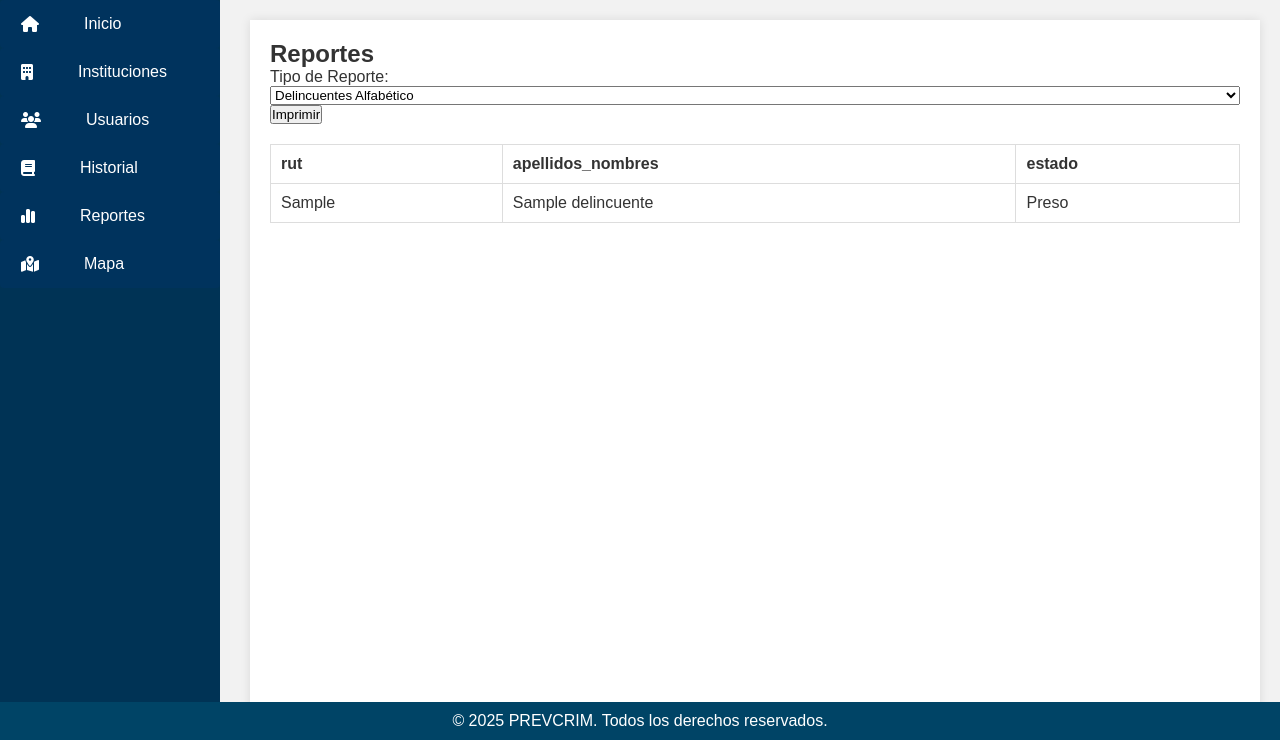
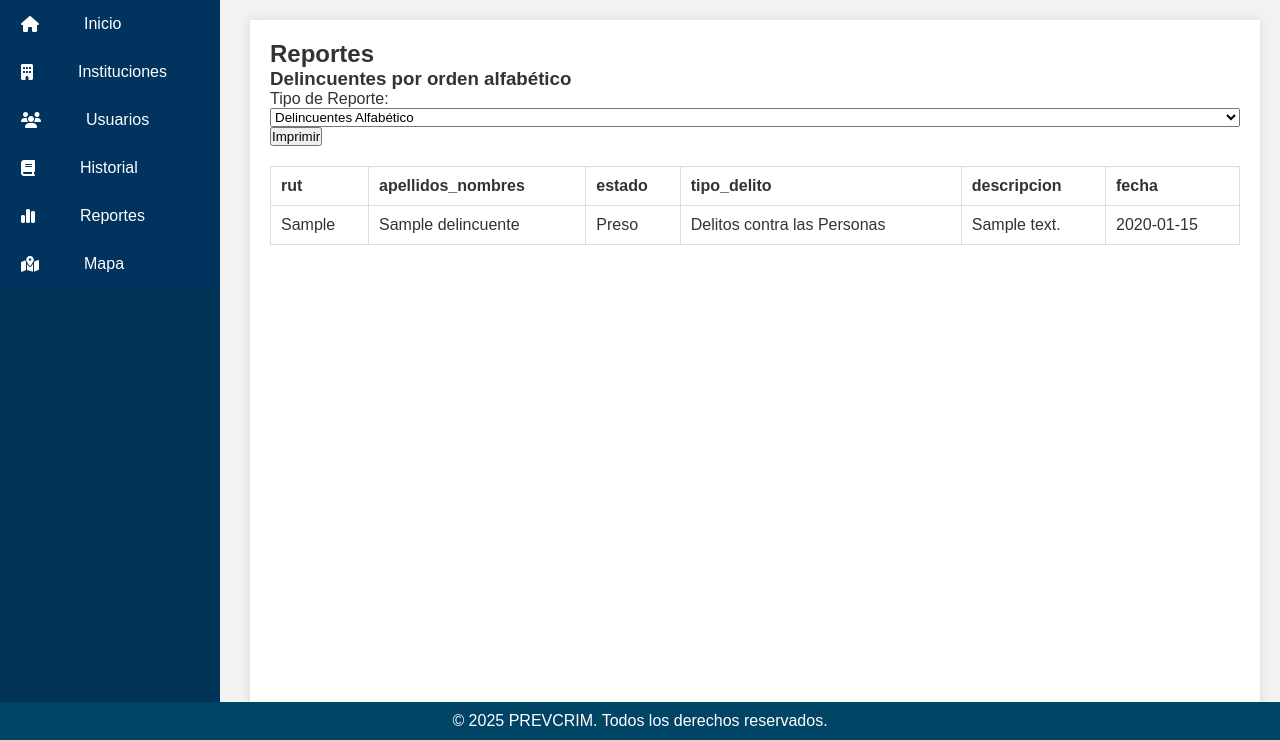
Before and after one commit to Nkspl/Prevcrim-master, a PHP site: page /reportes.php in a window 1280 px wide. Shown: the part 60-800 px from the top of the page. Run offline with PHP 8.4, Linux system fonts and the light colour scheme; the visitor is signed in with stand-in values (Sample User, id 1); data comes from the database, SQL or seed files in the repository; tables that the repository leaves empty hold one stand-in row (values such as "Sample post").

Commit message:
Extend report filters and display type

```diff
--- a/reportes.php
+++ b/reportes.php
@@ -8,6 +8,18 @@ if (!isset($_SESSION['user_id'])) {
 require_once 'config.php';
 
 $reporte = $_GET['reporte'] ?? 'alfabetico';
+$reporte_nombres = [
+    'alfabetico'              => 'Delincuentes por orden alfabético',
+    'por_delito'              => 'Delincuentes por Delito',
+    'por_comuna_domicilio'    => 'Delincuentes por Comuna de Residencia',
+    'por_comuna_visto'        => 'Delincuentes por Última Comuna Vista',
+    'parentesco'              => 'Delincuentes con Parentesco',
+    'delitos_por_sector_fecha'=> 'Delitos por Comuna/Sector y Fecha',
+    'historico_delitos_sector'=> 'Histórico de Delitos por Sector',
+    'busqueda_global'         => 'Búsqueda Global',
+    'ranking_comunas'         => 'Ranking de Comunas',
+    'mapa_delitos'            => 'Mapa de Delitos',
+];
 $inicio  = $_GET['inicio']  ?? '';
 $fin     = $_GET['fin']     ?? '';
 $comuna  = trim($_GET['comuna']  ?? '');
@@ -23,10 +35,15 @@ function fetchAll($pdo, $sql, $params = []) {
 $datos = [];
 switch ($reporte) {
     case 'alfabetico':
-        $datos = fetchAll($pdo, 'SELECT rut, apellidos_nombres, estado FROM delincuente ORDER BY apellidos_nombres');
+        $sql = "SELECT d.rut, d.apellidos_nombres, d.estado, td.nombre AS tipo_delito, dl.descripcion, dl.fecha
+                FROM delincuente d
+                LEFT JOIN delito dl ON dl.delincuente_id = d.id
+                LEFT JOIN tipo_delito td ON dl.tipo_id = td.id
+                ORDER BY d.apellidos_nombres";
+        $datos = fetchAll($pdo, $sql);
         break;
     case 'por_delito':
-        $sql = "SELECT td.nombre AS delito, d.rut, d.apellidos_nombres
+        $sql = "SELECT td.nombre AS delito, dl.descripcion, d.rut, d.apellidos_nombres, dl.fecha
                 FROM delincuente d
                 JOIN delito dl ON dl.delincuente_id = d.id
                 JOIN tipo_delito td ON dl.tipo_id = td.id
@@ -34,13 +51,20 @@ switch ($reporte) {
         $datos = fetchAll($pdo, $sql);
         break;
     case 'por_comuna_domicilio':
-        $sql = "SELECT TRIM(SUBSTRING_INDEX(domicilio, ',', -1)) AS comuna, rut, apellidos_nombres
-                FROM delincuente ORDER BY comuna, apellidos_nombres";
+        $sql = "SELECT TRIM(SUBSTRING_INDEX(d.domicilio, ',', -1)) AS comuna, d.rut, d.apellidos_nombres,
+                       td.nombre AS delito, dl.descripcion, dl.fecha
+                FROM delincuente d
+                LEFT JOIN delito dl ON dl.delincuente_id = d.id
+                LEFT JOIN tipo_delito td ON dl.tipo_id = td.id
+                ORDER BY comuna, d.apellidos_nombres";
         $datos = fetchAll($pdo, $sql);
         break;
     case 'por_comuna_visto':
-        $sql = "SELECT TRIM(SUBSTRING_INDEX(ultimo_lugar_visto, ',', -1)) AS comuna_visto, rut, apellidos_nombres
-                FROM delincuente ORDER BY comuna_visto, apellidos_nombres";
+        $sql = "SELECT TRIM(SUBSTRING_INDEX(d.ultimo_lugar_visto, ',', -1)) AS comuna_visto,
+                       d.rut, d.apellidos_nombres, dl.fecha
+                FROM delincuente d
+                LEFT JOIN delito dl ON dl.delincuente_id = d.id
+                ORDER BY comuna_visto, d.apellidos_nombres";
         $datos = fetchAll($pdo, $sql);
         break;
     case 'parentesco':
@@ -100,6 +124,7 @@ switch ($reporte) {
 <div class="wrapper">
   <div class="content">
     <h2>Reportes</h2>
+    <h3><?= htmlspecialchars($reporte_nombres[$reporte] ?? '') ?></h3>
     <form method="get" action="" class="print-hide">
       <label for="reporte">Tipo de Reporte:</label>
       <select id="reporte" name="reporte" onchange="this.form.submit()">
```
